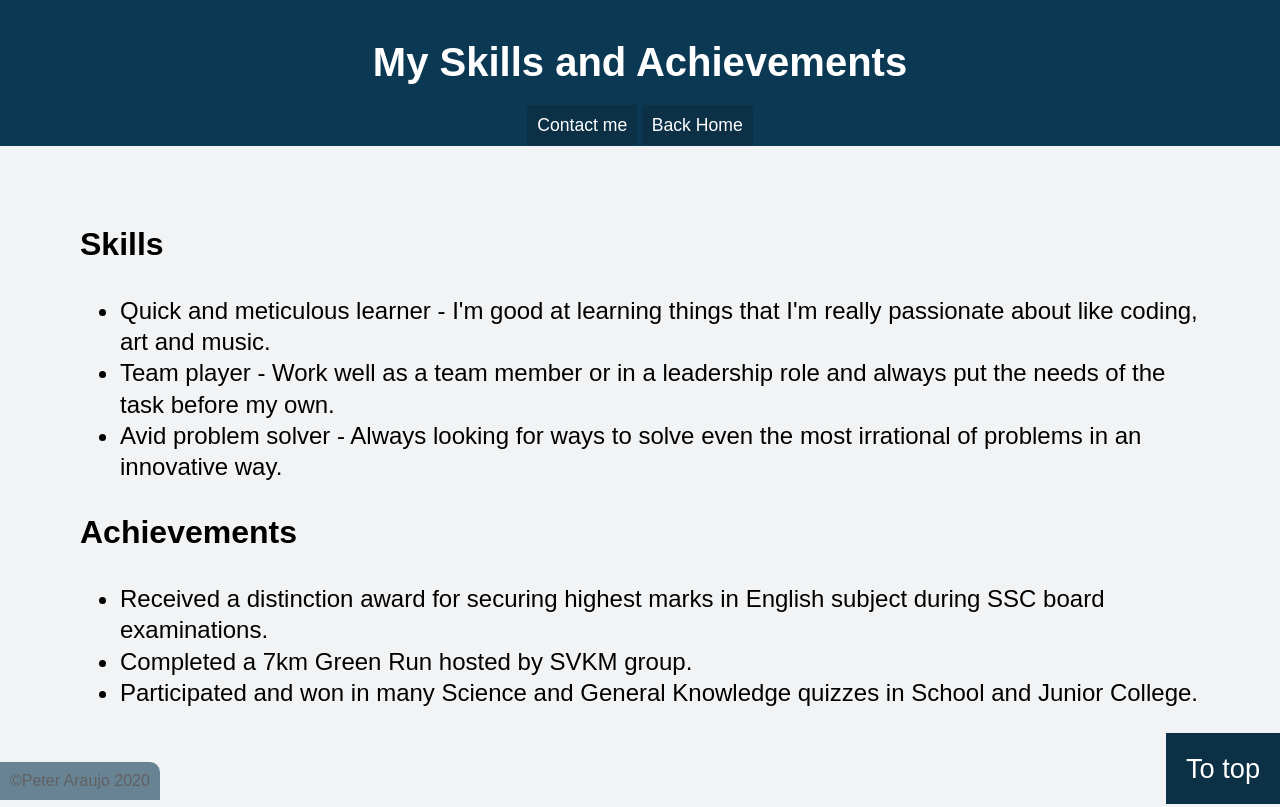
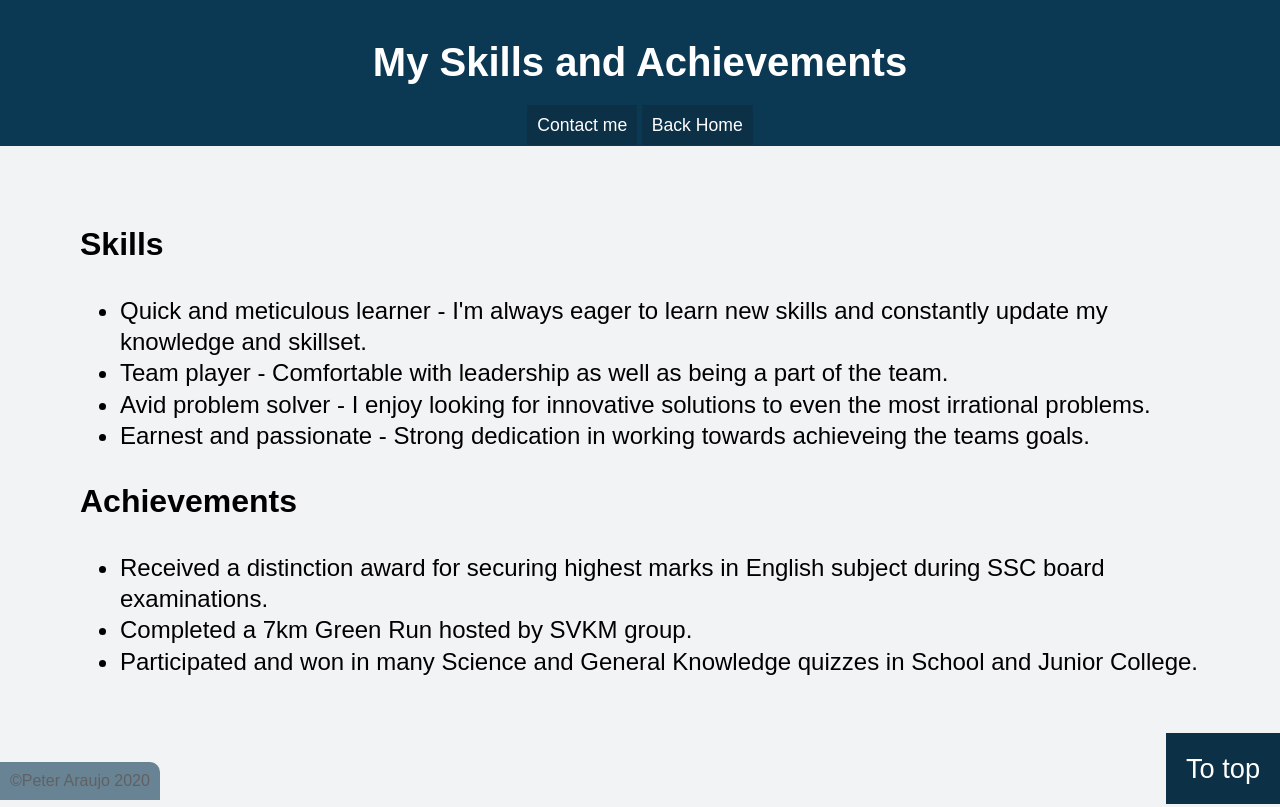
Before and after one commit to Araujo-Peter/Araujo-Peter.github.io, a plain HTML site: page skills.html in a window 1280 px wide. Shown: the top 807 px of the page. Drawn offline with Linux system fonts and the light colour scheme.

Commit message:
Update skills.html

```diff
--- a/skills.html
+++ b/skills.html
@@ -19,13 +19,16 @@
                 <p>
                     <ul class="listing">
                         <li>
-                            Quick and meticulous learner - I'm good at learning things that I'm really passionate about like coding, art and music.
+                            Quick and meticulous learner - I'm always eager to learn new skills and constantly update my knowledge and skillset.
                         </li>
                         <li>
-                            Team player - Work well as a team member or in a leadership role and always put the needs of the task before my own.
+                            Team player - Comfortable with leadership as well as being a part of the team.
                         </li>
                         <li>
-                            Avid problem solver - Always looking for ways to solve even the most irrational of problems in an innovative way.
+                            Avid problem solver - I enjoy looking for innovative solutions to even the most irrational problems.
+                        </li>
+                        <li>
+                            Earnest and passionate - Strong dedication in working towards achieveing the teams goals.
                         </li>
                     </ul>
                 </p>
```
